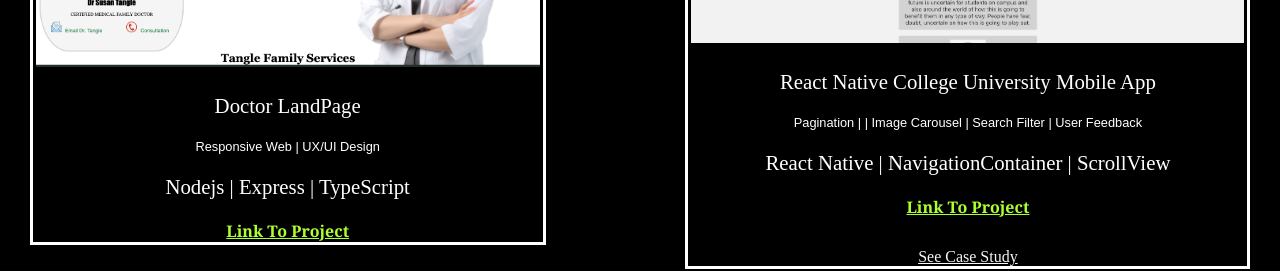
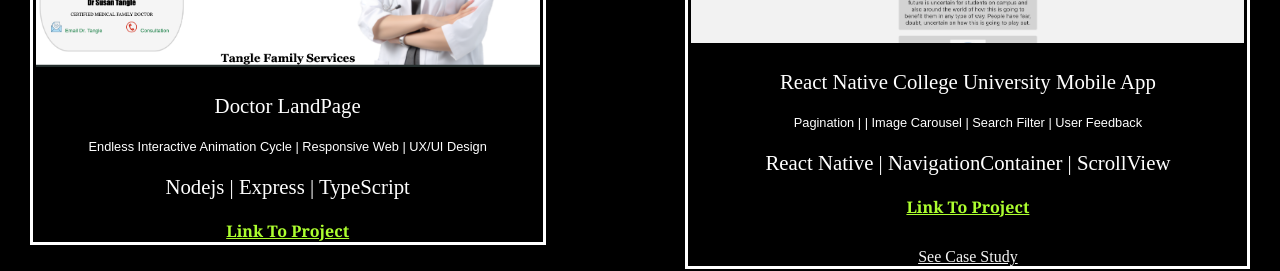
Before and after one commit to jesusfaithandwordisinmyheartalways/portfolio-ReactJs, a React (Create React App) app: page / in a window 1280 px wide. Shown: the part 4500-4771 px from the top of the page. Built offline with nearby package versions, Linux system fonts and the light colour scheme; a web font is replaced by a local one.

Commit message:
freshdata

```diff
--- a/src/pages/portfolio.js
+++ b/src/pages/portfolio.js
@@ -673,7 +673,7 @@ const Portfolio = () => {
                 <div className="work" onClick={() => handleExternalNavigation('https://expressrestfulapidoctorpage.vercel.app//')}>
         <div><img src={doctor_land_page} alt="" /></div>
         <div><h3>Doctor LandPage</h3></div>
-        <div><p>Responsive Web | UX/UI Design</p></div>
+        <div><p>Endless Interactive Animation Cycle | Responsive Web | UX/UI Design</p></div>
         <div><h3>Nodejs | Express | TypeScript</h3></div>
         <span className="work-link" onClick={() => handleExternalNavigation('https://expressrestfulapidoctorpage.vercel.app//')}>Link To Project</span>
     </div>
```
